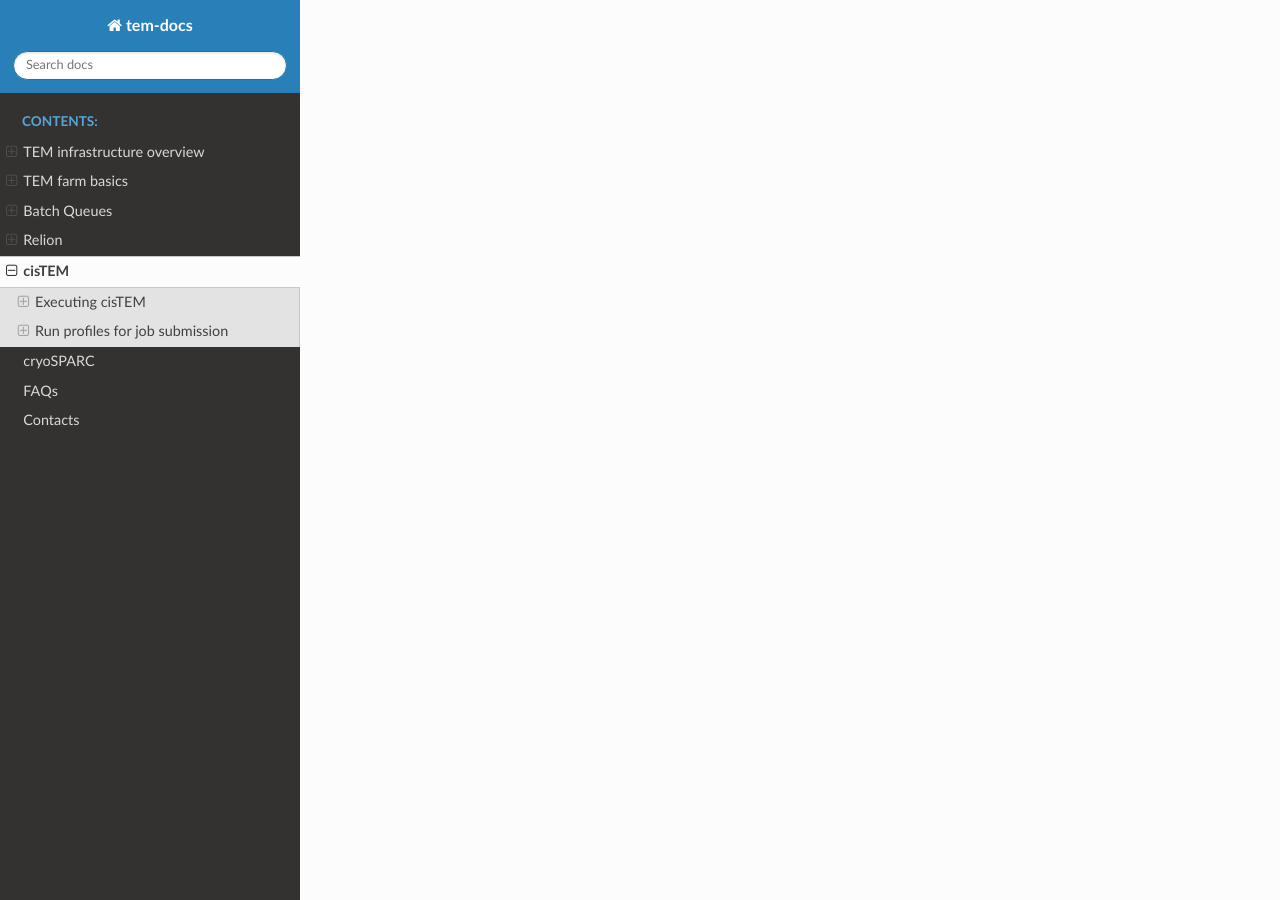
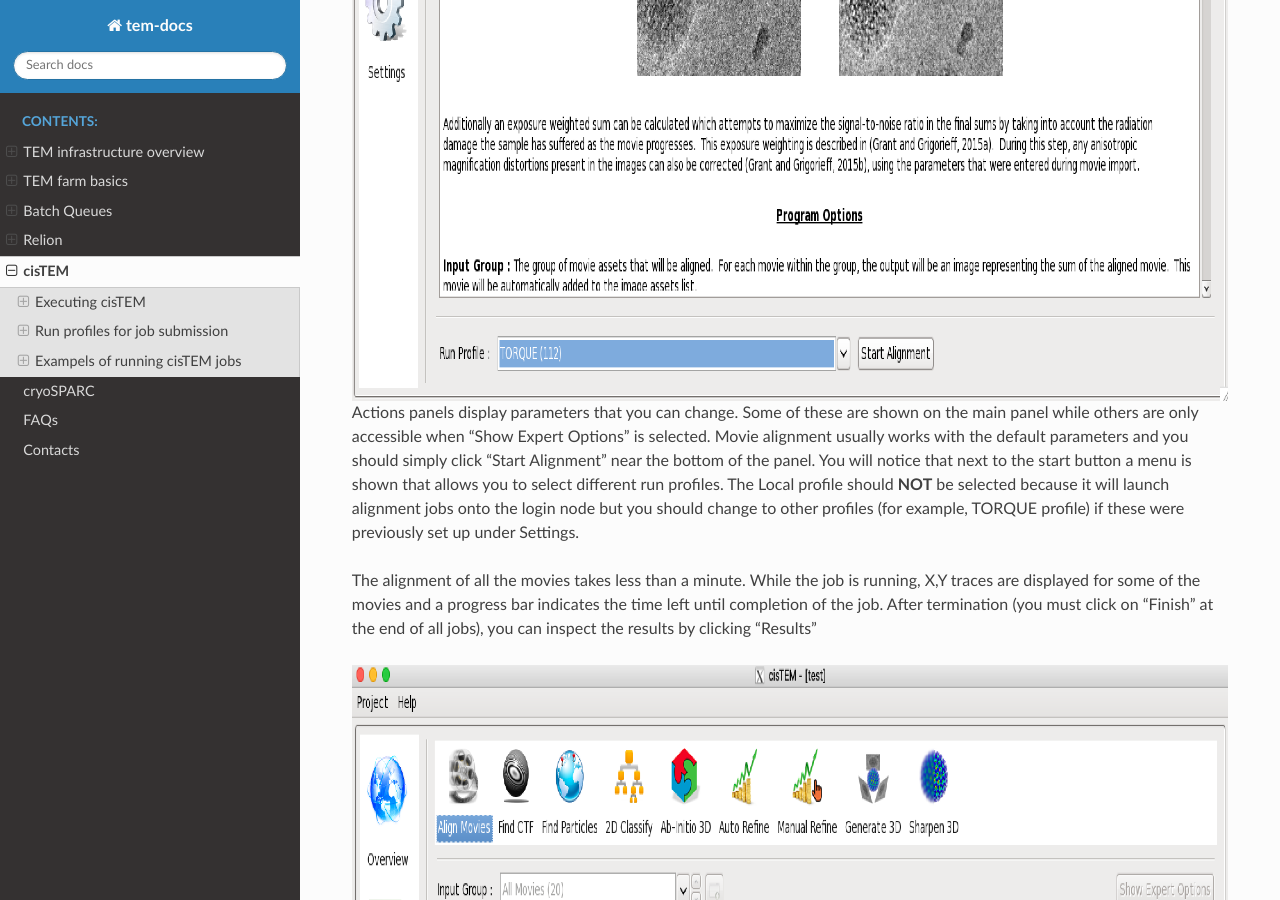
Before and after one commit to junglok/tem-docs, a Sphinx documentation site: the page built from docs/cisTEM.rst, in a window 1280 px wide and 900 px high, scrolled down 6640 px. Built offline with Sphinx 7.4.7 and the Read the Docs theme 2.0.0, drawn with Linux system fonts in a browser that asks for light colours; some of the changed text lies outside the part shown.

Commit message:
first release

```diff
--- a/docs/cisTEM.rst
+++ b/docs/cisTEM.rst
@@ -66,6 +66,9 @@
 .. image:: images/cistem-screenshot-re.png
   :scale: 50 %
   :align: center
+
+On startup, the GUI presents a list of previously opened projects, as well as options to create a new project or open an existing project.
+To continue a previous project, click on the provided link.
 
 
 Run profiles for job submission
@@ -137,7 +140,7 @@
 Adding a new Run Profile
 ------------------------
 
-In cisTEM settings, add a new "Run Profile" with the following parameters :
+In cisTEM settings, add a new "Run Profile" (called TORQUE here) with the following parameters :
 
 * Manager Command: /tem/home/tem/_Applications/cistem-1.0.0-beta/$command
 * Gui Address: Automatic
@@ -151,3 +154,46 @@
 .. image:: images/cistem-run-profile-re.png
   :scale: 60 %
   :align: center
+
+Exampels of running cisTEM jobs
+===============================
+
+With the above cisTEM setting, here, we provide some examples of running cisTEM jobs with cisTEM GUI tools.
+
+Importing Movies and images
+---------------------------
+
+Once a project is open or has been newly created, Assets can be imported. These will usually be Movies or Images but can also be Particle Positions, 3D Volumes and Refinement Packages.
+Click on Assets, then Movies and Import. In the dialog, select "Add Directory" and navigate to the directory containing your own movies.
+The movies are all part of a group called "All Movies". Additional groups can be created using "Add" to select subsets of a dataset for further processing.
+You should continue with all the data for now. If images are available instead of movies,
+these can be imported as Image Assets in the same way as Movies, by clicking "Images".
+
+.. image:: images/cisTEM-importmovies.png
+  :scale: 60 %
+  :align: center
+
+
+Movie Alignment
+---------------
+
+Movie data collection and frame alignment have been part of the single-particle image processing pipeline since it was first introduced by Brilot et al. in 2012. The original software **Unblur** was developed further by Grant & Grigorieff (2015) when exposure weighting was added to take into account the radiation-dependent signal loss when adding movie frames, yielding signal-optimized frame sums. cisTEM implements the Unblur algorithm in the Align Movies panel, which also provides some background to the method. Click “Actions” and select “Align Movies” to call up the panel.
+
+
+.. image:: images/cisTEM-alignmovies-1.png
+  :scale: 60 %
+  :align: center
+
+Actions panels display parameters that you can change. Some of these are shown on the main panel while others are only accessible when "Show Expert Options" is selected.
+Movie alignment usually works with the default parameters and you should simply click "Start Alignment" near the bottom of the panel.
+You will notice that next to the start button a menu is shown that allows you to select different run profiles.
+The Local profile should **NOT** be selected because it will launch alignment jobs onto the login node but you should change to other profiles (for example, TORQUE profile)
+if these were previously set up under Settings.
+
+The alignment of all the  movies takes less than a minute. While the job is running, X,Y traces are displayed for some of the movies and a progress bar indicates the time left until completion of the job.
+After termination (you must click on “Finish” at the end of all jobs), you can inspect the results by clicking "Results"
+
+
+.. image:: images/cisTEM-alignmovies-2.png
+  :scale: 60 %
+  :align: center
```
Also changed, not shown: docs/images/cisTEM-alignmovies-1.png (added), docs/images/cisTEM-alignmovies-2.png (added), docs/images/cisTEM-importmovies.png (added).
